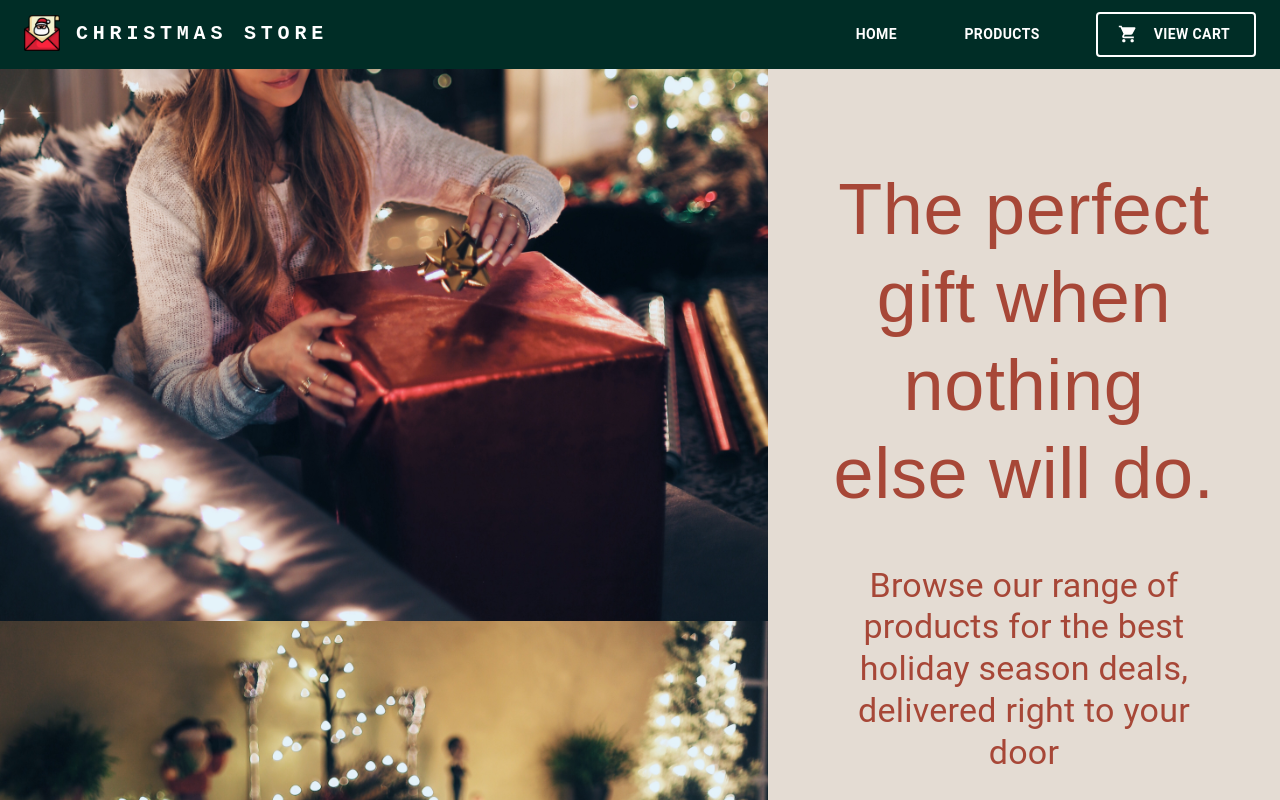
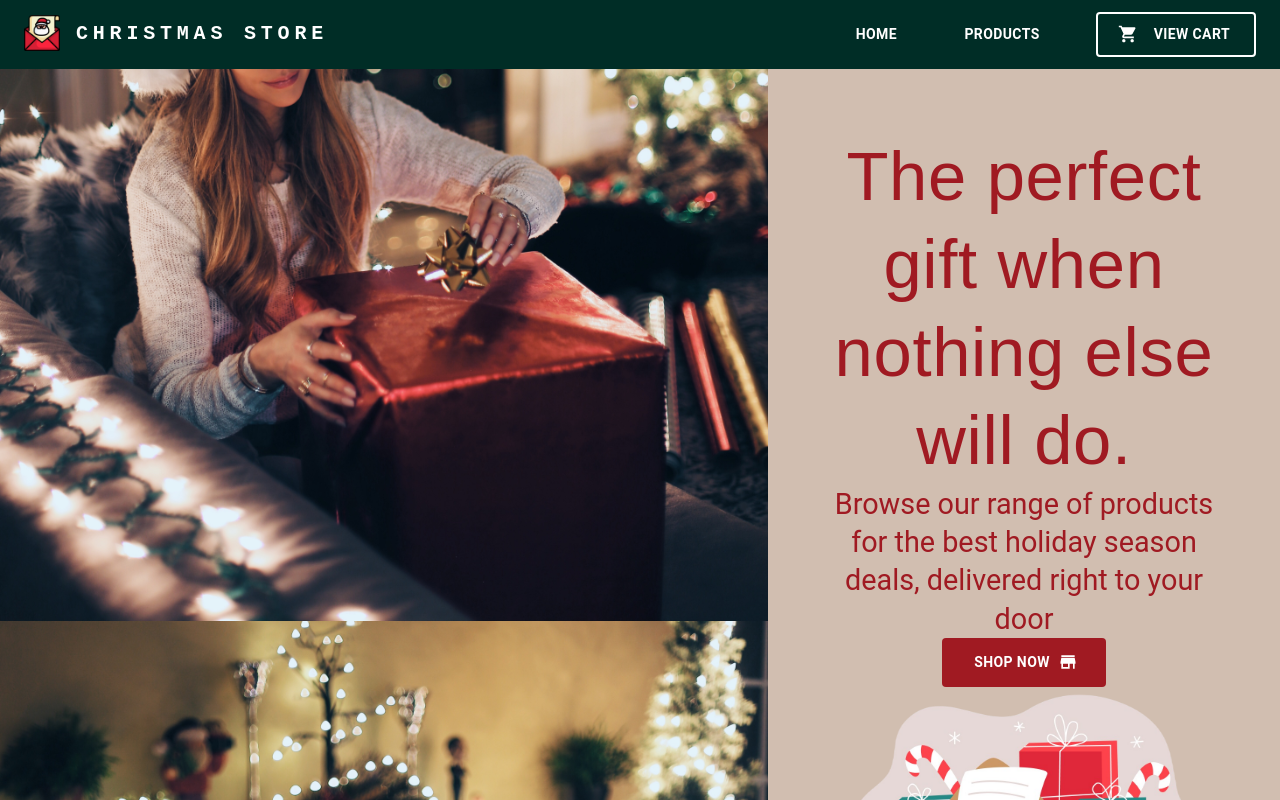
Before and after one commit to carinadiesel-dev/fakestore-react-ts, a React (Vite) app: page / in a window 1280 px wide. Shown: the top 800 px of the page. Built offline with nearby package versions, Linux system fonts and the light colour scheme.

Commit message:
Home page UI desktop version completed

```diff
--- a/src/pages/Home.tsx
+++ b/src/pages/Home.tsx
@@ -1,9 +1,10 @@
-import { Box, Button, Typography } from "@mui/material";
+import { Store } from "@mui/icons-material";
+import { Box, Button, Typography, useTheme } from "@mui/material";
 import GiftsImg from "../assets/Gifts.png";
 import heroImg from "../assets/hero-image.jpg";
-import CartDrawer from "../components/CartDrawer";
 
 const HomePage = () => {
+  const theme = useTheme();
   return (
     <Box sx={{ display: "flex", overflow: "hidden", height: "55rem" }}>
       <Box
@@ -20,32 +21,44 @@ const HomePage = () => {
           display: "flex",
           flexDirection: "column",
           alignItems: "center",
-          gap: 6,
-          backgroundColor: "#e4dcd3",
-          paddingX: 8,
-          paddingY: 12,
-          justifyContent: "space-between",
+          backgroundColor: theme.palette.success.main,
+          padding: 8,
+          justifyContent: "space-around",
         }}
       >
         <Typography
           sx={{
-            color: "#A74737",
+            color: theme.palette.error.main,
             fontFamily: "fantasy",
-
-            fontSize: "4.5rem",
+            fontSize: "4.3rem",
             lineHeight: "5.5rem",
           }}
         >
           The perfect gift when nothing else will do.
         </Typography>
-        <Typography variant="h4" sx={{ color: "#A74737" }}>
+        <Typography
+          variant="h5"
+          sx={{ fontSize: "1.8rem", color: theme.palette.error.main }}
+        >
           Browse our range of products for the best holiday season deals,
           delivered right to your door
         </Typography>
-        <Box sx={{ display: "flex", py: 2, gap: 8 }}>
-          <Button sx={{ color: "#A74737" }}> Products</Button>
-          <CartDrawer />
-        </Box>
+        <Button
+          endIcon={<Store />}
+          sx={{
+            backgroundColor: theme.palette.error.main,
+            color: "white",
+            fontWeight: "bold",
+            px: 4,
+            py: 1.5,
+
+            "&:hover": {
+              backgroundColor: theme.palette.primary.main,
+            },
+          }}
+        >
+          Shop Now
+        </Button>
         <Box>
           <img src={GiftsImg} alt="" height={200} />
         </Box>
```
